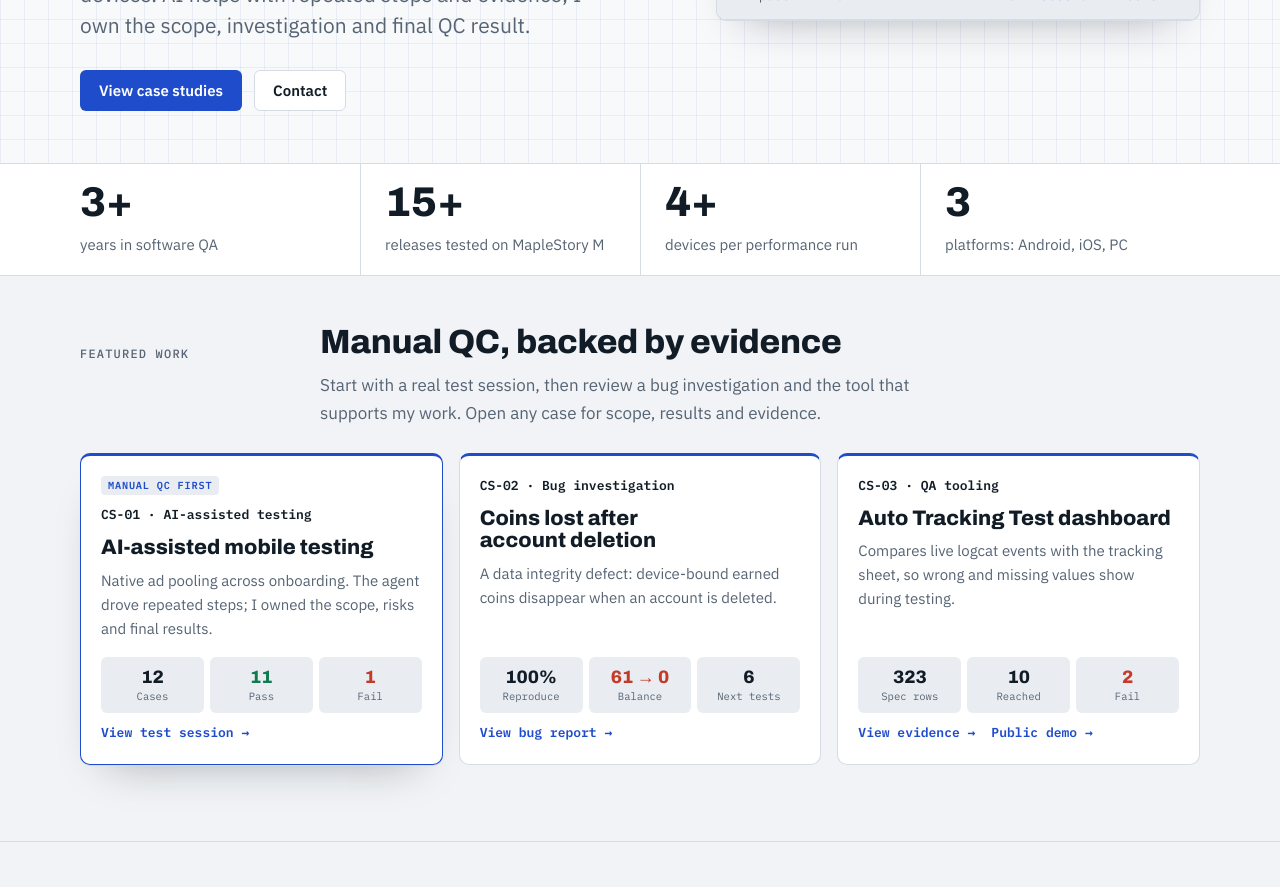
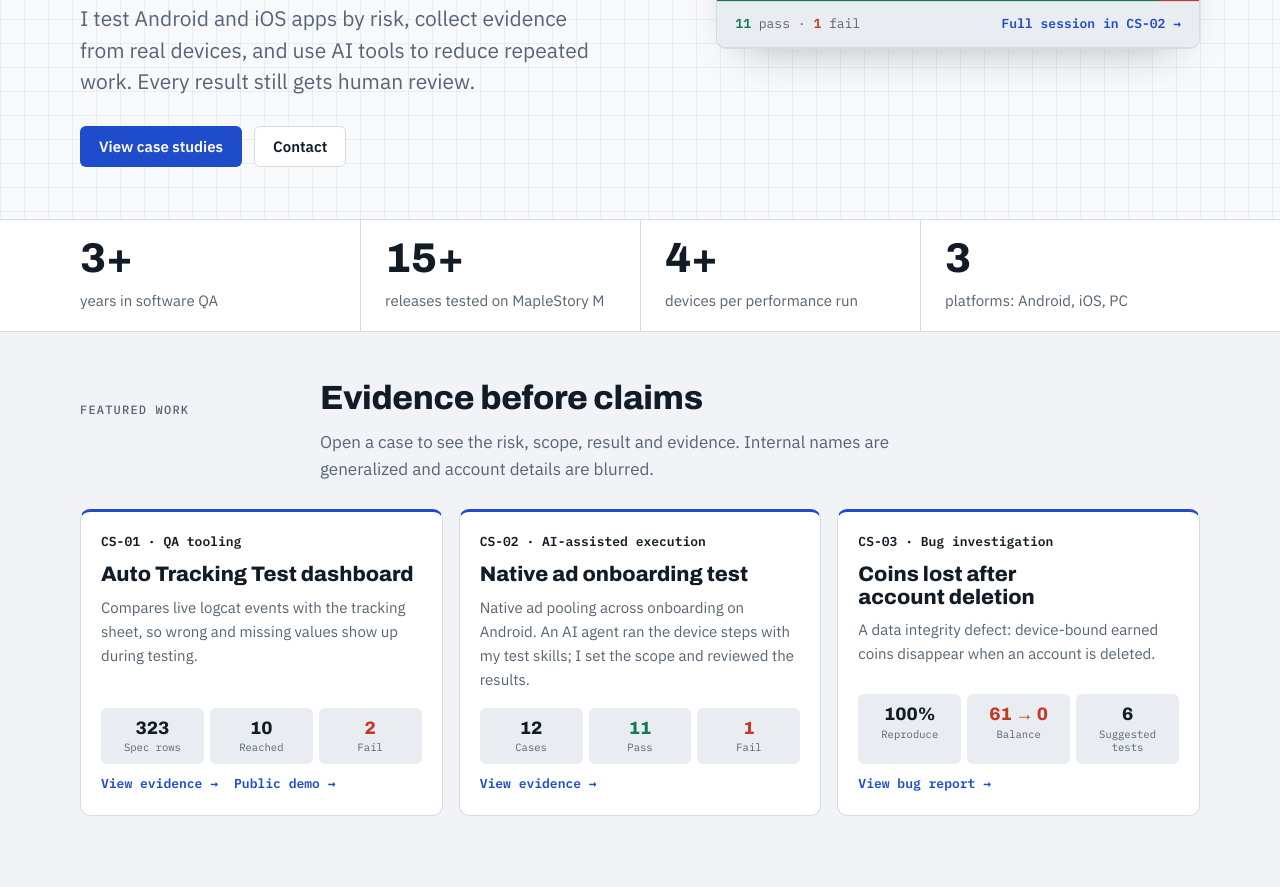
Before and after one commit to BuiKhanh99/BuiKhanh99.github.io, a plain HTML site: page index.html in a window 1280 px wide. Shown: the part 485-1372 px from the top of the page. Drawn offline with Linux system fonts and the light colour scheme.

Commit message:
Add files via upload

```diff
--- a/index.html
+++ b/index.html
@@ -3,8 +3,8 @@
 <head>
 <meta charset="utf-8">
 <meta name="viewport" content="width=device-width, initial-scale=1, viewport-fit=cover">
-<meta name="description" content="Bui Pham Ngoc Khanh, Mobile QC Engineer. Risk-based manual testing supported by AI, real-device evidence and human-reviewed results. ISTQB CTFL 4.0.">
-<title>Bui Pham Ngoc Khanh | Mobile QC Engineer</title>
+<meta name="description" content="Bui Pham Ngoc Khanh, QA Engineer. Manual mobile testing supported by AI, real-device evidence and human-reviewed results. ISTQB CTFL 4.0.">
+<title>BPNK QC Portfolio</title>
 <link rel="preconnect" href="https://fonts.googleapis.com">
 <link rel="preconnect" href="https://fonts.gstatic.com" crossorigin>
 <link rel="stylesheet" href="https://fonts.googleapis.com/css2?family=Archivo:wdth,wght@62..125,400..900&family=IBM+Plex+Sans:wght@400;500;600&family=IBM+Plex+Mono:wght@400;500;600&display=swap">
@@ -149,8 +149,6 @@ section { padding-block: 48px; border-bottom: 1px solid var(--line); }
 /* case summary cards */
 .case-cards { display: grid; grid-template-columns: repeat(3, 1fr); gap: 16px; margin-bottom: 28px; }
 .case-card { min-width: 0; background: var(--surface); border: 1px solid var(--line); border-top: 3px solid var(--accent); border-radius: 10px; padding: 20px; display: flex; flex-direction: column; gap: 10px; }
-.case-card.primary-case { border-color: var(--accent); box-shadow: var(--shadow); }
-.case-card.primary-case::before { content: "MANUAL QC FIRST"; width: fit-content; padding: 2px 7px; color: var(--accent); background: var(--code-bg); border-radius: 4px; font: 600 .64rem/1.5 var(--f-mono); letter-spacing: .08em; }
 .case-card h3 { font-size: var(--s-lg); font-weight: 800; font-stretch: 110%; }
 .case-card p { font-size: var(--s-sm); color: var(--muted); }
 .tri { display: grid; grid-template-columns: repeat(3, 1fr); gap: 6px; margin-top: auto; padding-top: 6px; }
@@ -165,9 +163,6 @@ section { padding-block: 48px; border-bottom: 1px solid var(--line); }
 
 /* featured case studies */
 .features { display: grid; gap: 14px; }
-.features #cs-01 { order: 1; }
-.features #cs-02 { order: 2; }
-.features #cs-03 { order: 3; }
 .js .feature:not([open]) { display: none; }
 .case-card.active { box-shadow: var(--shadow); border-color: var(--accent); }
 .feature { background: var(--surface); border: 1px solid var(--line); border-radius: 12px; overflow: hidden; box-shadow: var(--shadow); scroll-margin-top: 16px; }
@@ -394,7 +389,7 @@ footer .wrap { padding-block: 26px 40px; font-family: var(--f-mono); font-size:
 <header class="top">
   <div class="wrap">
     <nav class="nav" aria-label="Main">
-      <div class="brand">khanh.bui <span>/ mobile-qc-engineer</span></div>
+      <div class="brand">khanh.bui <span>/ qa-engineer</span></div>
       <ul>
         <li><a href="#work">Work</a></li>
         <li><a href="#process">Process</a></li>
@@ -406,14 +401,15 @@ footer .wrap { padding-block: 26px 40px; font-family: var(--f-mono); font-size:
 
     <div class="hero">
       <div>
-        <p class="label"><span class="badge">ISTQB CTFL 4.0</span><span>Android · iOS · Ads · IAP · Event tracking</span></p>
+        <p class="label"><span class="badge">ISTQB CTFL 4.0</span><span>Mobile apps · Games · Event tracking · Monetization · QA tooling</span></p>
         <h1>Bui Pham Ngoc Khanh</h1>
-        <p class="role">Mobile QC Engineer | Manual Testing with AI Support</p>
+        <p class="role">QA Engineer | Mobile QA, Analytics &amp; AI-assisted Testing</p>
         <p class="tagline">Manual testing, made <span class="hl">sharper</span> with AI.</p>
-        <p class="lede">I find product risks through manual testing on real devices. AI helps with repeated steps and evidence; I own the scope, investigation and final QC result.</p>
+        <p class="lede">I test Android and iOS apps by risk, collect evidence from real devices, and use AI tools to reduce repeated work. Every result still gets human review.</p>
         <div class="cta">
           <a class="btn btn-primary" href="#work">View case studies</a>
           <a class="btn btn-ghost" href="#contact">Contact</a>
+          <a class="btn btn-ghost cv-link" href="" download hidden>Download CV</a>
         </div>
       </div>
 
@@ -426,7 +422,7 @@ footer .wrap { padding-block: 26px 40px; font-family: var(--f-mono); font-size:
           <li><span class="id">Case 10</span><span class="name">Swipe lock on: swiping must not trigger anything</span><span class="pill fail">FAIL</span></li>
         </ol>
         <div class="bar" aria-hidden="true"><span></span><span></span></div>
-        <div class="run-foot"><span><span class="p">11</span> pass · <span class="f">1</span> fail</span><a href="#cs-01">Full session in CS-01 →</a></div>
+        <div class="run-foot"><span><span class="p">11</span> pass · <span class="f">1</span> fail</span><a href="#cs-02">Full session in CS-02 →</a></div>
       </div>
     </div>
   </div>
@@ -449,53 +445,53 @@ footer .wrap { padding-block: 26px 40px; font-family: var(--f-mono); font-size:
       <div class="sec-head">
         <p class="label">Featured work</p>
         <div>
-          <h2>Manual QC, backed by evidence</h2>
-          <p>Start with a real test session, then review a bug investigation and the tool that supports my work. Open any case for scope, results and evidence.</p>
+          <h2>Evidence before claims</h2>
+          <p>Open a case to see the risk, scope, result and evidence. Internal names are generalized and account details are blurred.</p>
         </div>
       </div>
 
       <div class="case-cards">
-        <article class="case-card primary-case">
-          <span class="case-id">CS-01 · AI-assisted testing</span>
-          <h3>AI-assisted mobile testing</h3>
-          <p>Native ad pooling across onboarding. The agent drove repeated steps; I owned the scope, risks and final results.</p>
+        <article class="case-card">
+          <span class="case-id">CS-01 · QA tooling</span>
+          <h3>Auto Tracking Test dashboard</h3>
+          <p>Compares live logcat events with the tracking sheet, so wrong and missing values show up during testing.</p>
+          <div class="tri">
+            <div><b>323</b><small>Spec rows</small></div>
+            <div><b>10</b><small>Reached</small></div>
+            <div class="f"><b>2</b><small>Fail</small></div>
+          </div>
+          <div class="card-links"><a href="#cs-01">View evidence →</a><a href="tracking-demo/index.html">Public demo →</a></div>
+        </article>
+        <article class="case-card">
+          <span class="case-id">CS-02 · AI-assisted execution</span>
+          <h3>Native ad onboarding test</h3>
+          <p>Native ad pooling across onboarding on Android. An AI agent ran the device steps with my test skills; I set the scope and reviewed the results.</p>
           <div class="tri">
             <div><b>12</b><small>Cases</small></div>
             <div class="p"><b>11</b><small>Pass</small></div>
             <div class="f"><b>1</b><small>Fail</small></div>
           </div>
-          <div class="card-links"><a href="#cs-01">View test session →</a></div>
+          <div class="card-links"><a href="#cs-02">View evidence →</a></div>
         </article>
         <article class="case-card">
-          <span class="case-id">CS-02 · Bug investigation</span>
+          <span class="case-id">CS-03 · Bug investigation</span>
           <h3>Coins lost after account deletion</h3>
           <p>A data integrity defect: device-bound earned coins disappear when an account is deleted.</p>
           <div class="tri">
             <div><b>100%</b><small>Reproduce</small></div>
             <div class="f"><b>61 → 0</b><small>Balance</small></div>
-            <div><b>6</b><small>Next tests</small></div>
+            <div><b>6</b><small>Suggested tests</small></div>
           </div>
-          <div class="card-links"><a href="#cs-02">View bug report →</a></div>
-        </article>
-        <article class="case-card">
-          <span class="case-id">CS-03 · QA tooling</span>
-          <h3>Auto Tracking Test dashboard</h3>
-          <p>Compares live logcat events with the tracking sheet, so wrong and missing values show during testing.</p>
-          <div class="tri">
-            <div><b>323</b><small>Spec rows</small></div>
-            <div><b>10</b><small>Reached</small></div>
-            <div class="f"><b>2</b><small>Fail</small></div>
-          </div>
-          <div class="card-links"><a href="#cs-03">View evidence →</a><a href="tracking-demo/index.html">Public demo →</a></div>
+          <div class="card-links"><a href="#cs-03">View bug report →</a></div>
         </article>
       </div>
 
       <div class="features">
-        <!-- CS-03 -->
-        <details class="feature" id="cs-03">
+        <!-- CS-01 -->
+        <details class="feature" id="cs-01">
           <summary class="feature-head">
             <div>
-              <span class="case-id">CS-03 · QA tooling</span>
+              <span class="case-id">CS-01 · QA tooling</span>
               <h3>Auto Tracking Test dashboard</h3>
               <p class="org-line">Internal tool · AI Xtech</p>
             </div>
@@ -572,13 +568,13 @@ footer .wrap { padding-block: 26px 40px; font-family: var(--f-mono); font-size:
           </div>
         </details>
 
-        <!-- CS-01 -->
-        <details class="feature" id="cs-01">
+        <!-- CS-02 -->
+        <details class="feature" id="cs-02">
           <summary class="feature-head">
             <div>
-              <span class="case-id">CS-01 · AI-assisted testing</span>
-              <h3>AI-assisted mobile testing</h3>
-              <p class="org-line">Test skills and reporting workflows · AI Xtech</p>
+              <span class="case-id">CS-02 · AI-assisted execution</span>
+              <h3>Native ad onboarding test</h3>
+              <p class="org-line">Android ads · AI-assisted execution with my test skills · AI Xtech</p>
             </div>
             <div class="tags"><span class="tag">AI agents</span><span class="tag">Claude Code</span><span class="tag">ADB</span><span class="tag">logcat</span></div>
             <span class="toggle" aria-hidden="true"></span>
@@ -708,11 +704,11 @@ footer .wrap { padding-block: 26px 40px; font-family: var(--f-mono); font-size:
           </div>
         </details>
 
-        <!-- CS-02 -->
-        <details class="feature" id="cs-02">
+        <!-- CS-03 -->
+        <details class="feature" id="cs-03">
           <summary class="feature-head">
             <div>
-              <span class="case-id">CS-02 · Bug investigation</span>
+              <span class="case-id">CS-03 · Bug investigation</span>
               <h3>Coins lost after account deletion</h3>
               <p class="org-line">IAP data integrity · real defect I found and reported · Android v1.1.2</p>
             </div>
@@ -913,9 +909,9 @@ footer .wrap { padding-block: 26px 40px; font-family: var(--f-mono); font-size:
         <table>
           <thead><tr><th>Area</th><th>What I do</th><th>Evidence</th></tr></thead>
           <tbody>
-            <tr><td>Test design &amp; risk analysis</td><td>Requirement analysis, risk-based testing, edge cases, regression scope</td><td><a href="#cs-01">CS-01 · 12-case session</a></td></tr>
-            <tr><td>Mobile &amp; functional QA</td><td>Android and iOS, UI, state transitions, ads, in-app purchases, multi-device</td><td><a href="#cs-02">CS-02 · bug + recording</a></td></tr>
-            <tr><td>Debugging &amp; analytics</td><td>ADB, logcat, Unity Console, Firebase, AppsFlyer, event validation</td><td><a href="#cs-03">CS-03 · tracking dashboard</a></td></tr>
+            <tr><td>Test design &amp; risk analysis</td><td>Requirement analysis, risk-based testing, edge cases, regression scope</td><td><a href="#cs-02">CS-02 · 12-case session</a></td></tr>
+            <tr><td>Mobile &amp; functional QA</td><td>Android and iOS, UI, state transitions, ads, in-app purchases, multi-device</td><td><a href="#cs-03">CS-03 · bug + recording</a></td></tr>
+            <tr><td>Debugging &amp; analytics</td><td>ADB, logcat, Unity Console, Firebase, AppsFlyer, event validation</td><td><a href="#cs-01">CS-01 · tracking dashboard</a></td></tr>
             <tr><td>QA tooling &amp; AI-assisted testing</td><td>Python and ADB tooling, agent workflows, result review, reporting</td><td><a href="tracking-demo/index.html">Demo · validator + 20 tests</a></td></tr>
           </tbody>
         </table>
@@ -940,6 +936,7 @@ footer .wrap { padding-block: 26px 40px; font-family: var(--f-mono); font-size:
           <p class="label">Contact</p>
           <h2>Shipping soon? Let's test it.</h2>
           <p class="place">Ho Chi Minh City, Vietnam</p>
+          <div class="cta" style="margin-top: 14px;"><a class="btn btn-ghost cv-link" href="" download hidden>Download CV</a></div>
         </div>
         <div class="contact-list">
           <div class="row">
```
